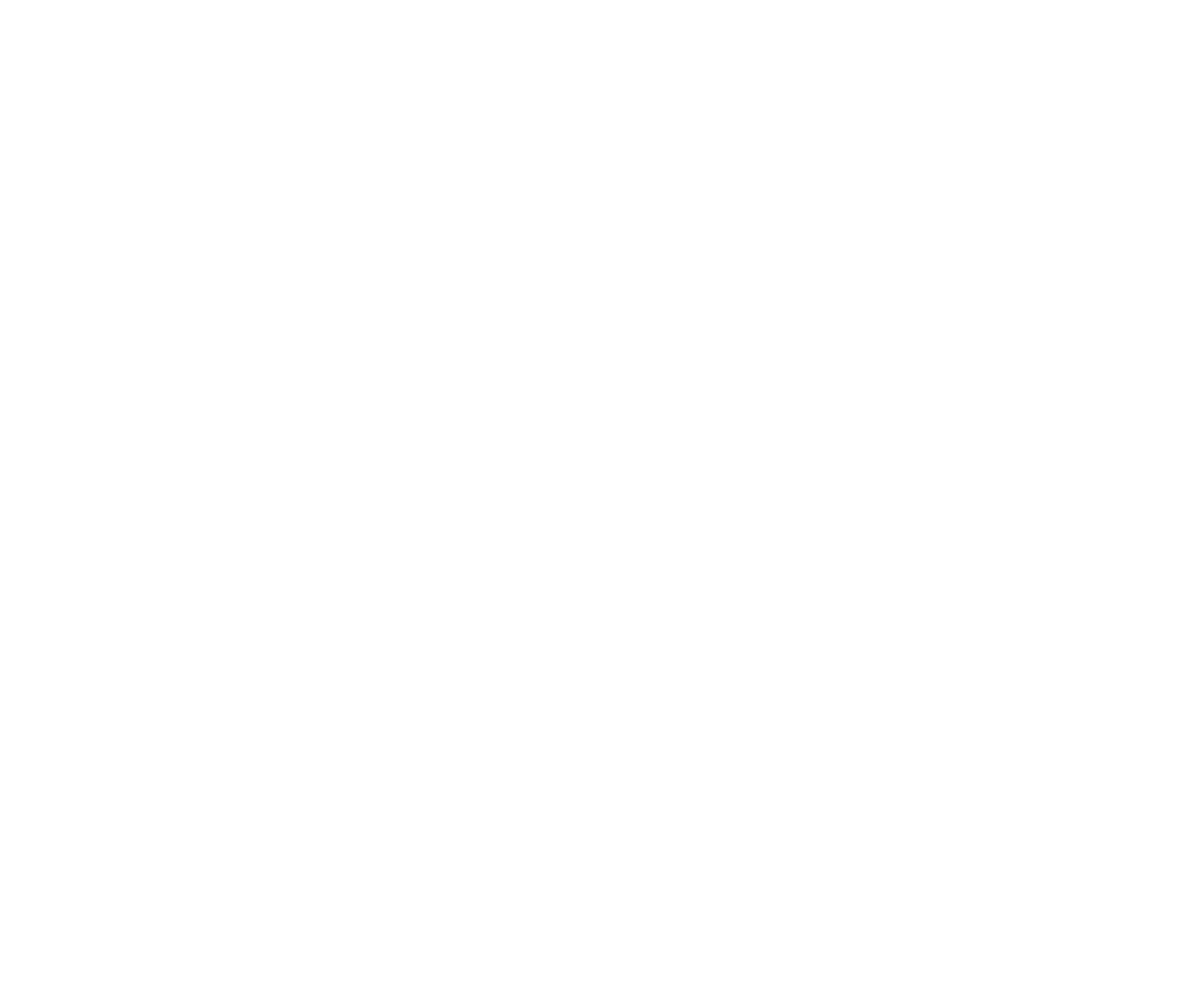
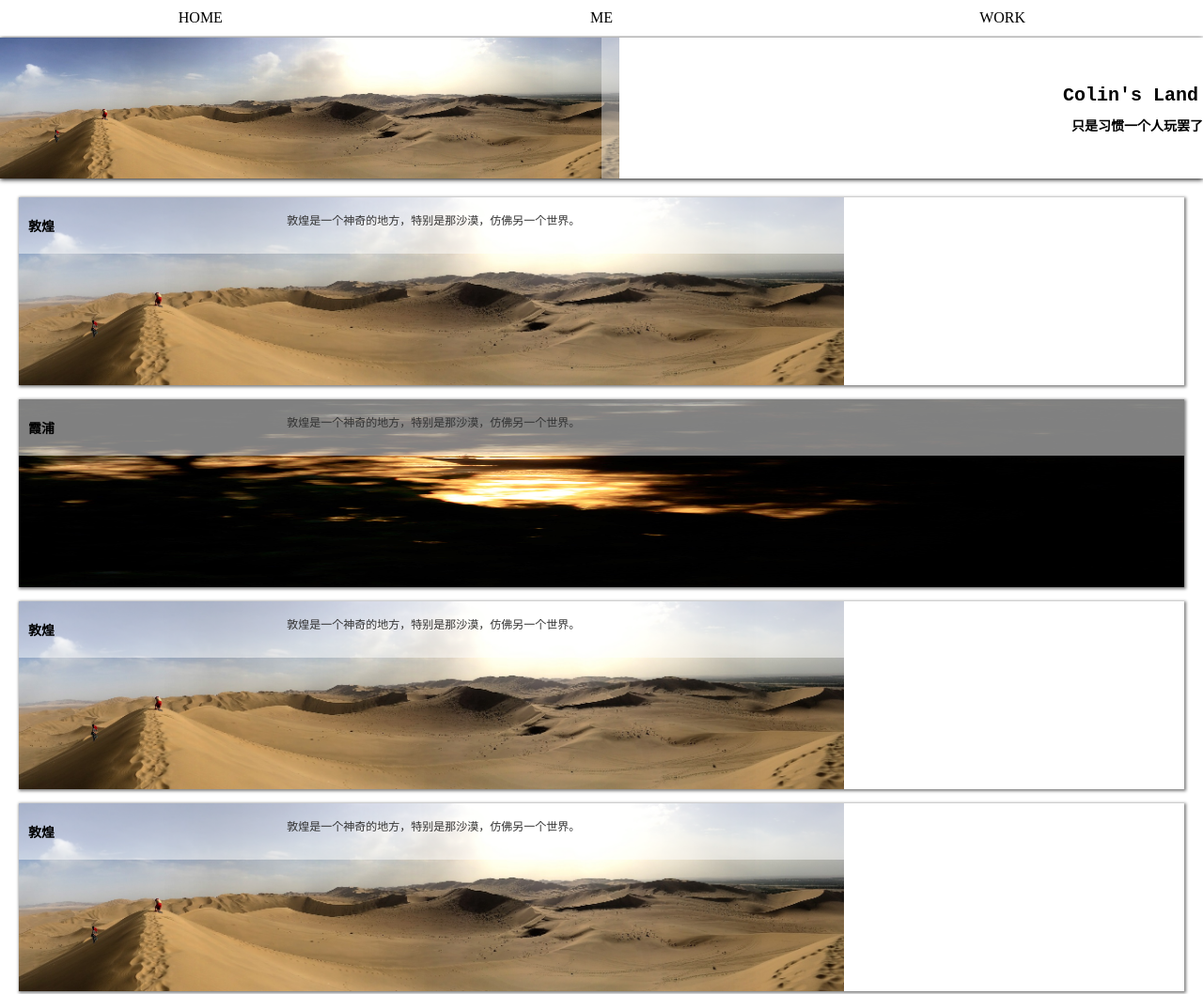
Before and after one commit to Winchy/colin, a plain HTML site: page index.html in a window 1280 px wide. Shown: the top 1058 px of the page at 94% size. Before the commit the page ends 800 px from the top, so only its background shows below. Drawn offline with Linux system fonts and the light colour scheme.

Commit message:
basestructure

```diff
--- a/index.html
+++ b/index.html
@@ -7,9 +7,74 @@
     <title>Colin's Land</title>
 
     <style type="text/css">
+        html, body, h1, div, span, h3{
+            margin: 0;
+        }
+        .container {
+        }
         .main_header {
+            margin-top: 40px;
+            width: 100%;
+            height: 150px;
             background: url(imgs/header.jpg) no-repeat;
-            background-size: 100%;
+            background-size: auto 100%;
+            box-shadow: 0px 1px 5px 0;
+        }
+        .title {
+            background-color: rgba(255, 255, 255, 0.4);
+            width: 50%;
+            height: 100%;
+            float: right;
+            text-align: right;
+        }
+        .main_title {
+            font-family: monospace;
+            font-size: 20px;
+            margin: 50px 5px 10px 0;
+        }
+        .sub_title {
+            font-size: 14px;
+        }
+        .content {
+            padding: 0 20px;
+            margin: 20px 0;
+        }
+        .article_block {
+            margin: 15px 0;
+            box-shadow: gray 1px 1px 3px 1px;
+            height: 200px;
+            background: url(imgs/header.jpg) no-repeat;
+            background-size: auto 100%;
+        }
+        .article_title {
+            margin: 0;
+            background-color: rgba(255, 255, 255, 0.5);
+            padding: 20px 10px;
+            font-size: 14px;
+        }
+        .article_text {
+            display: block;
+            position: relative;
+            left: 23%;
+            top: -45px;
+            height: 50px;
+            vertical-align: middle;
+            font-size: 12px;
+            width: 77%;
+            color: #333;
+        }
+        .footer {
+            display: table;
+            width: 100%;
+            position: fixed;
+            top: 0;
+            background-color: rgba(255, 255, 255, 0.9);
+        }
+        .footer_link {
+            display: table-cell;
+            width: 33%;
+            text-align: center;
+            padding: 10px 0;
         }
     </style>
 </head>
@@ -17,14 +82,49 @@
 <body>
     <div class="container">
         <header class="main_header">
-
+            <div class="title">
+                <h1 class="main_title">Colin's Land</h1>
+                <h3 class="sub_title">只是习惯一个人玩罢了</h3>
+            </div>
         </header>
 
-        <div class="content">
+        <section class="content">
+            <article class="article_block">
+                <div class="article_content">
+                    <h4 class="article_title">敦煌</h4>
+                    <span class="article_text">敦煌是一个神奇的地方，特别是那沙漠，仿佛另一个世界。</span>
+                </div>
+            </article>
+            <article class="article_block" style="background:url(imgs/xiapu1.jpg) no-repeat; background-size: 100% 100%;">
+                <div class="article_content">
+                    <h4 class="article_title">霞浦</h4>
+                    <span class="article_text">敦煌是一个神奇的地方，特别是那沙漠，仿佛另一个世界。</span>
+                </div>
+            </article>
+            <article class="article_block">
+                <div class="article_content">
+                    <h4 class="article_title">敦煌</h4>
+                    <span class="article_text">敦煌是一个神奇的地方，特别是那沙漠，仿佛另一个世界。</span>
+                </div>
+            </article>
+            <article class="article_block">
+                <div class="article_content">
+                    <h4 class="article_title">敦煌</h4>
+                    <span class="article_text">敦煌是一个神奇的地方，特别是那沙漠，仿佛另一个世界。</span>
+                </div>
+            </article>
+            <article class="article_block">
+                <div class="article_content">
+                    <h4 class="article_title">敦煌</h4>
+                    <span class="article_text">敦煌是一个神奇的地方，特别是那沙漠，仿佛另一个世界。</span>
+                </div>
+            </article>
+        </section>
 
-        </div>
-
-        <footer>
+        <footer class="footer">
+            <div class="footer_link">HOME</div>
+            <div class="footer_link">ME</div>
+            <div class="footer_link">WORK</div>
         </footer>
     </div>
 </body>
```
Also changed, not shown: 1 other file.
